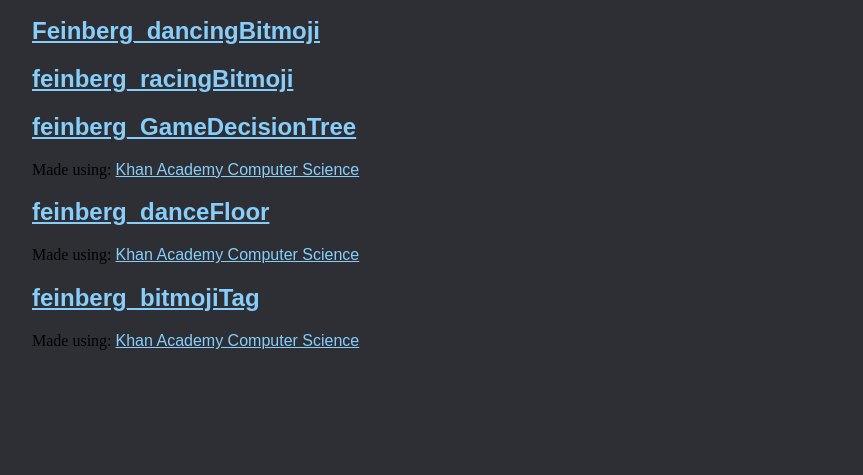
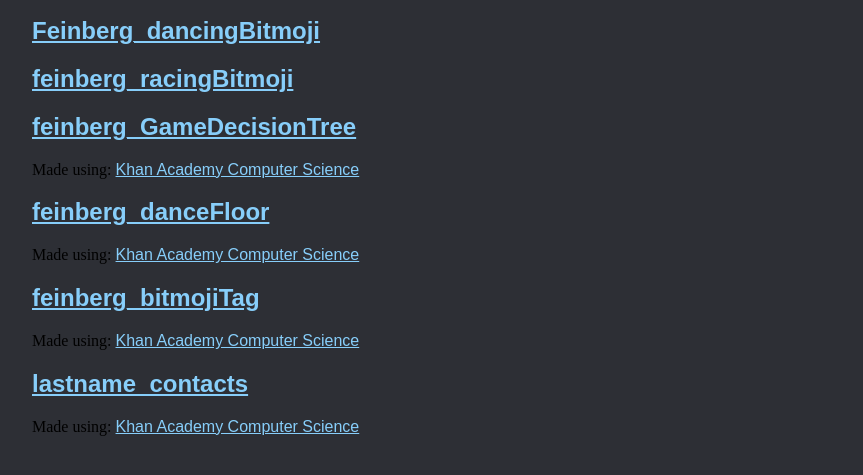
Before and after one commit to kingrichard20/kingrichard20.github.io, a plain HTML site: page javascripts.html in a window 1280 px wide. Shown: the part 379-854 px from the top of the page, without its empty margins (208-1071 px from the left). Drawn offline with Linux system fonts and the light colour scheme; a script that the page names is missing.

Commit message:
Update javascripts.html

```diff
--- a/javascripts.html
+++ b/javascripts.html
@@ -67,6 +67,12 @@
       <script
         src="https://www.khanacademy.org/computer-programming/feinberg_bitmojitag/6064163188948992/embed.js?editor=yes&buttons=yes&author=yes&embed=yes"></script>
       <p>Made using: <a href="http://www.khanacademy.org/computer-programming">Khan Academy Computer Science</a></p>
+      <h2><a
+          href="https://www.khanacademy.org/computer-programming/lastname_contacts/5118791629193216">lastname_contacts</a>
+      </h2>
+      <script
+        src="https://www.khanacademy.org/computer-programming/lastname_contacts/5118791629193216/embed.js?editor=yes&buttons=yes&author=yes&embed=yes"></script>
+      <p>Made using: <a href="http://www.khanacademy.org/computer-programming">Khan Academy Computer Science</a></p>
     </div>
   </div>
 </body>
```
